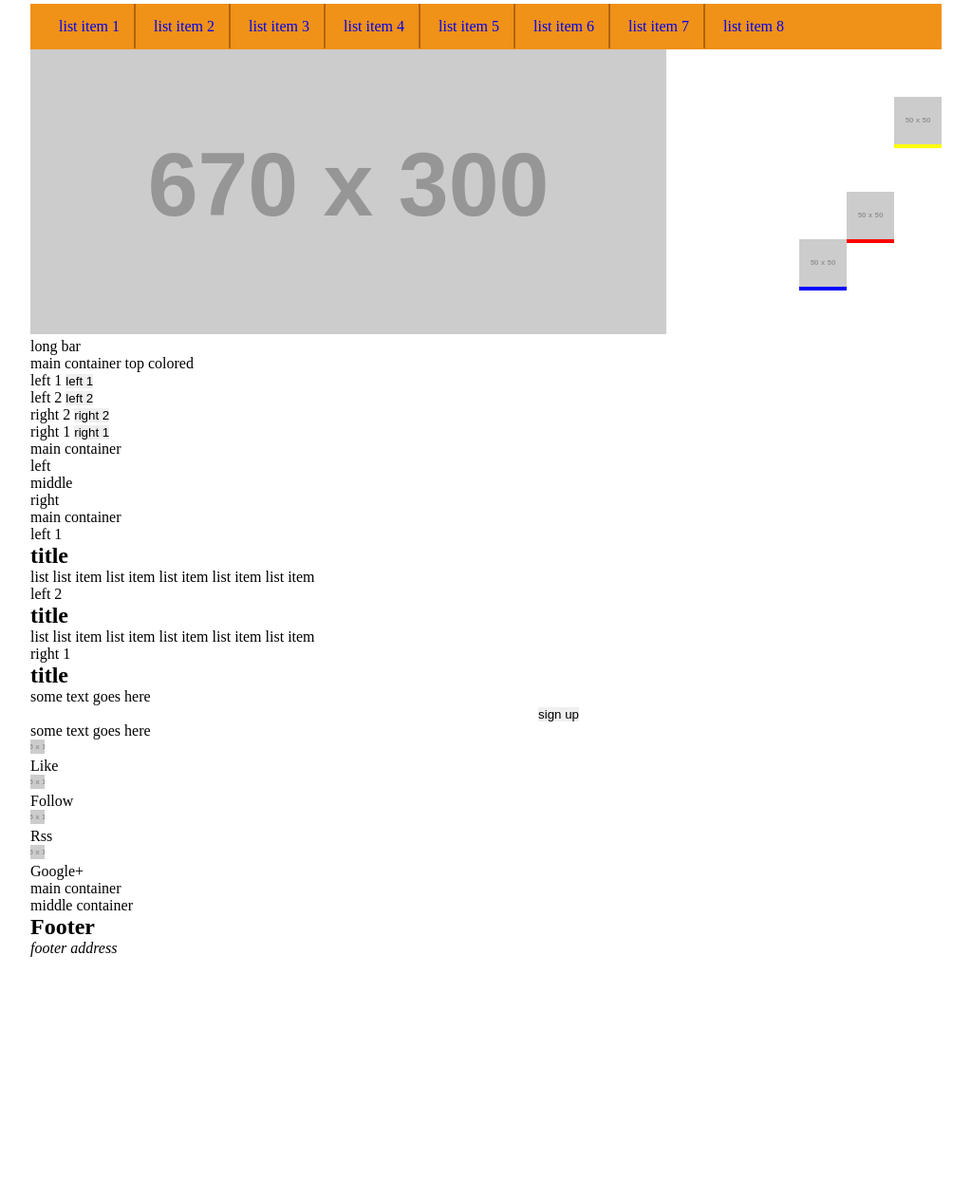
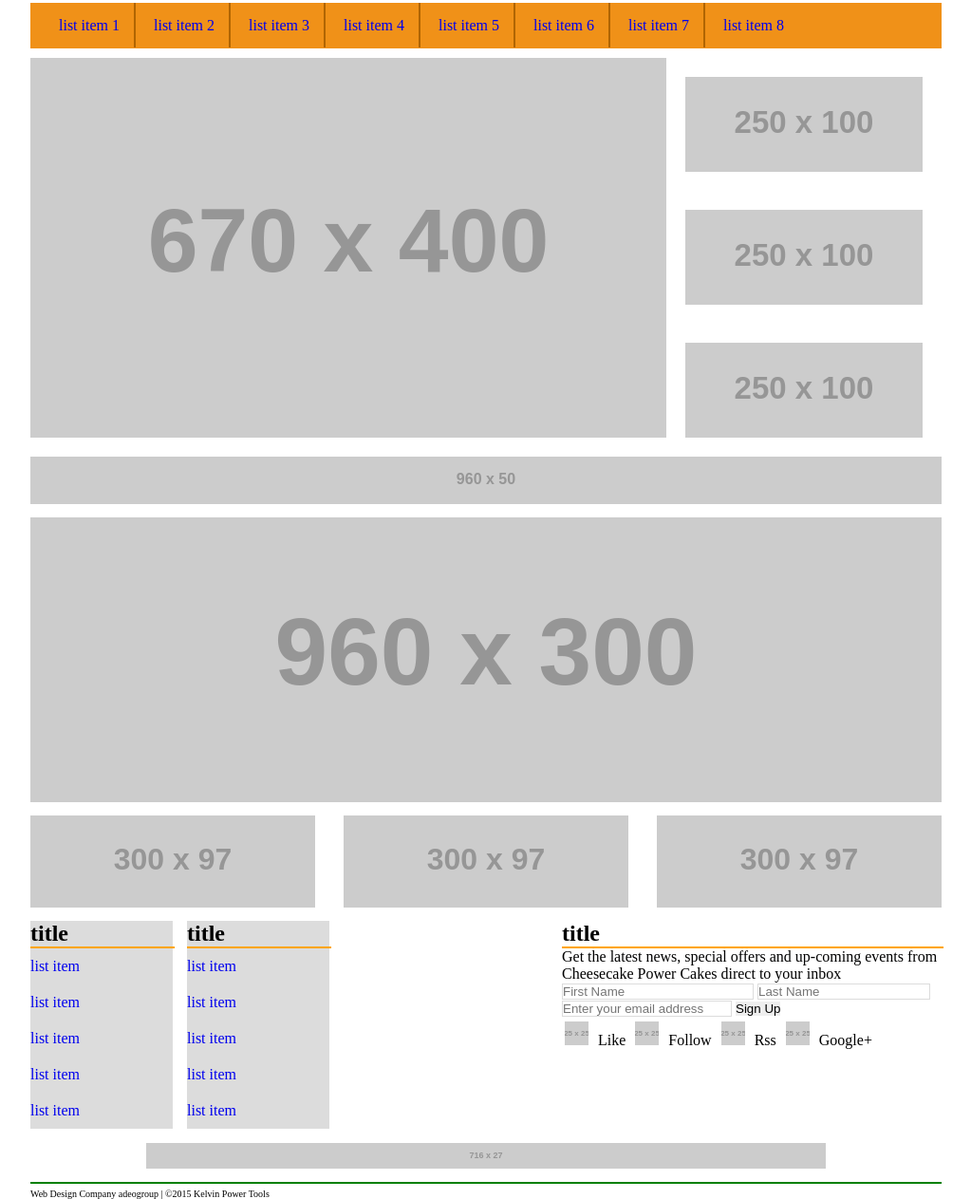
Before and after one commit to jyorkey007/e_commerce_site, a plain HTML site: page index.html in a window 1280 px wide. Shown: the part 143-1406 px from the top of the page at 95% size, without its empty margins (128-1151 px from the left). Before the commit the page ends 1151 px from the top, so only its background shows below. Drawn offline with Linux system fonts and the light colour scheme; placeholder pictures from the web are drawn by us.

Commit message:
completed template

```diff
--- a/css/main.css
+++ b/css/main.css
@@ -2,6 +2,62 @@
   padding: 0;
   margin: 0;
   border: 0;
+}
+
+.container {
+  max-width: 100%;
+}
+
+.row {
+  max-width: 100%;
+}
+
+.col-1 {
+  max-width: 8.33%;
+}
+
+.col-2 {
+  max-width: 16.66%;
+}
+
+.col-3 {
+  max-width: 25%;
+}
+
+.col-4 {
+  max-width: 33.33%;
+}
+
+.col-5 {
+  max-width: 41.66%;
+}
+
+.col-6 {
+  max-width: 50%;
+}
+
+.col-7 {
+  max-width: 58.33%;
+}
+
+.col-8 {
+  max-width: 66.66%;
+}
+
+.col-9 {
+  max-width: 75%;
+}
+
+.col-10 {
+  max-width: 83.33%;
+}
+
+.col-11 {
+  max-width: 91.66%;
+}
+
+.col-12 {
+  max-width: 100%;
 }
 
 body {
@@ -15,18 +71,24 @@ header {
 }
 
 .left-container {
-  padding-right: 120px;
+  padding-right: 37px;
+  margin-right: 15px;
 }
 
 .mid-container {
-  padding: 0 100px 0 15px;
+  padding: 0 50px 0 15px;
+  margin: 0 15px 0 50px;
 }
 
 .right-container {
   font-size: 14px;
 }
 
-li {
+header li {
+  display: inline;
+}
+
+nav li {
   display: inline;
 }
 
@@ -36,7 +98,7 @@ a {
 
 .hor-line {
   border-right: 1px solid orange;
-  padding-right: 10px;
+  padding: 0 5px 2px 5px;
 }
 
 nav {
@@ -52,23 +114,71 @@ nav li {
   border-right: 2px solid #B06500;
 }
 
-.right-top {
-  position: relative;
-  top: 50px;
-  float: right;
-  background-color: yellow;
+.side {
+  padding: 20px;
+  display: block;
 }
 
-.right-middle {
-  position: relative;
-  top: 150px;
-  float: right;
-  background-color: red;
+#hero {
+  display: inline;
+  float: left;
 }
 
-.right-bottom {
+.bottom-space {
+  margin-bottom: 10px;
+}
+
+.spacing {
+  display: inline;
+}
+
+
+.pos-rel2 {
+  position: relative;
+  left: 30px;
+}
+
+.pos-rel3 {
+  position: relative;
+  left: 60px;
+}
+
+.float-left {
+  float: left;
+  background-color: gainsboro;
+  height: 100%;
+  width: 150px;
+  margin-right: 15px;
+  margin-bottom: 15px;
+}
+
+.float-right {
   float: right;
-  position: relative;
-  top: 200px;
-  background-color: blue;
+  height: 150px;
+  width: 400px;
 }
+
+.block {
+  display: block;
+  padding: 10px 0 10px 0;
+}
+
+.inline {
+  display: inline;
+  padding: 5px 3px 0 3px;
+}
+
+footer {
+  height: 229px;
+  width: 100%;
+  padding-top: 10px;
+}
+
+input {
+  border: 1px solid gainsboro;
+}
+
+#center {
+  text-align: center;
+  margin: 0 0 10px 0;
+}
--- a/index.html
+++ b/index.html
@@ -9,27 +9,25 @@
   </head>
   <body>
     <header>
-      <div class="left-container"><img src="http://placehold.it/200x100"></div>
+      <div class="left-container"><img src="http://placehold.it/200x100">
+      </div>
       <div class="mid-container">
-        <div><img src="http://placehold.it/200x40"></div>
-        <div>
+        <img src="http://placehold.it/200x40">
         <input type="text" placeholder="search" style="border: 1px solid gainsboro; width: 198px;">
       </div>
-      </div>
-      <div class="right-container">
-        <ul>
+      <div>
+      <ul class="right-container">
         <a href=”#”><li class="hor-line">My Account</li></a>
         <a href=”#”><li class="hor-line">About Us</li></a>
         <a href=”#”><li class="hor-line">Contact</li></a>
-            <a href=”#”><li>Blob</li></a>
+        <a href=”#”><li>Blog</li></a>
       </ul>
       <img src="http://placehold.it/300x50">
       <input type="text" placeholder="money" width="100" style="border: 1px solid gainsboro; border-bottom: 3px solid orange">
-        <button style="border:1px solid gainsboro; margin-right:1px;">abc</button><button style="border:1px solid gainsboro;">123</button>
-        <p style="text-align: left;">text here<span style="padding-left:172px">text here</span></p>
-      </div>
+      <button style="border:1px solid gainsboro; margin-right:1px;">abc</button>
+      <button style="border:1px solid gainsboro;">123</button>
     </header>
-    <nav>
+    <nav class="bottom-space">
       <ul>
         <li class="navi"><a href=”#”>list item 1</a></li>
         <li class="navi"><a href=”#”>list item 2</a></li>
@@ -41,84 +39,66 @@
         <li><a href=”#”>list item 8</a></li>
       </ul>
     </nav>
-    <div>
-      <div>
-        <img src="http://placehold.it/670x300">
-        <div class="right-top"><img src="http://placehold.it/50x50"></div>
-        <div class="right-middle"><img src="http://placehold.it/50x50"></div>
-        <div class="right-bottom"><img src="http://placehold.it/50x50"></div>
+    <img id="hero" src="http://placehold.it/670x400">
+    <img class="side" src="http://placehold.it/250x100">
+    <img class="side" src="http://placehold.it/250x100">
+    <img class="side" src="http://placehold.it/250x100">
+    <img class="bottom-space" src="http://placehold.it/960x50px">
+    <img class="bottom-space" src="http://placehold.it/960x300px">
+    <div class="container">
+      <img class="spacing" src="http://placehold.it/300x97px"><img class="spacing pos-rel2" src="http://placehold.it/300x97px"><img class="spacing pos-rel3" src="http://placehold.it/300x97px">
+    </div>
+  <footer>
+    <div class="container">
+      <div class="float-left">
+        <h2>title</h2>
+        <hr style="border: 1px solid orange;width:100%">
+        <ul>
+          <a class="block" href="#">list item</a>
+          <a class="block" href="#">list item</a>
+          <a class="block" href="#">list item</a>
+          <a class="block" href="#">list item</a>
+          <a class="block" href="#">list item</a>
+        </ul>
+      </div>
+      <div class="float-left">
+        <h2>title</h2>
+        <hr style="border: 1px solid orange;width:100%">
+        <ul>
+          <a class="block" href="#">list item</a>
+          <a class="block" href="#">list item</a>
+          <a class="block" href="#">list item</a>
+          <a class="block" href="#">list item</a>
+          <a class="block" href="#">list item</a>
+        </ul>
+      </div>
+      <div class="float-right">
+        <h2>title</h2>
+        <hr style="border: 1px solid orange;width:100%">
+        <p>Get the latest news, special offers and up-coming events from Cheesecake Power Cakes direct to your inbox</p>
+        <input style="width:200px;" type="text" placeholder="First Name">
+        <input style="width:180px;" type="text" placeholder="Last Name">
+        <input type="text" placeholder="Enter your email address">
+        <button type="button">Sign Up</button>
+        <br>
+        <img class="inline" src="http://placehold.it/25x25">
+        <p class="inline">Like</p>
+        <img class="inline" src="http://placehold.it/25x25">
+        <p class="inline">Follow</p>
+        <img class="inline" src="http://placehold.it/25x25">
+        <p class="inline">Rss</p>
+        <img class="inline" src="http://placehold.it/25x25">
+        <p class="inline">Google&plus;</p>
       </div>
     </div>
-    <div>long bar</div>
-    <div>main container top colored
-      <div>left 1
-        <button>left 1</button>
+    <div id="center">
+      <img src="http://placehold.it/716x27">
     </div>
-      <div>left 2
-        <button>left 2</button>
-      </div>
-      <div>right 2
-        <button>right 2</button>
-      </div>
-      <div>right 1
-        <button>right 1</button>
-      </div>
-    </div>
-    <div>main container
-      <div>left</div>
-      <div>middle</div>
-      <div>right</div>
-    </div>
-    <div>main container
-      <div>left 1
-        <h2>title</h2>
-        <hr>
-        <ul>list
-          <li>list item</li>
-          <li>list item</li>
-          <li>list item</li>
-          <li>list item</li>
-          <li>list item</li>
-        </ul>
-      </div>
-      <div>left 2
-        <h2>title</h2>
-        <hr>
-        <ul>list
-          <li>list item</li>
-          <li>list item</li>
-          <li>list item</li>
-          <li>list item</li>
-          <li>list item</li>
-        </ul>
-      </div>
-      <div>right 1
-        <h2>title</h2>
-        <hr>
-        <p>some text goes here</p>
-        <input type="text"><input type="text">
-        <input type="text"><button>sign up</button>
-        <p>some text goes here</p>
-        <div>
-          <img src="http://placehold.it/15x15">
-          <p>Like</p>
-          <img src="http://placehold.it/15x15">
-          <p>Follow</p>
-          <img src="http://placehold.it/15x15">
-          <p>Rss</p>
-          <img src="http://placehold.it/15x15">
-          <p>Google&plus;</p>
-        </div>
-      </div>
-    </div>
-    <div>main container
-      <div>middle container
-        <img>
-      </div>
-    </div>
-  <footer>
-    <h2>Footer</h2>
-    <address>footer address</address>
+    <hr style="border: 1px solid green">
+    <p style="text-align: left; margin: 5px 0 5px 0; font-size: 10px;">Web Design Company adeogroup | ©2015 Kelvin Power Tools
+    </p>
+
+    <!--&#x271d;-->
   </footer>
     <script src="js/script.js"></script>
   </body>
```
Lines whose indentation alone changed are shown as unchanged.
